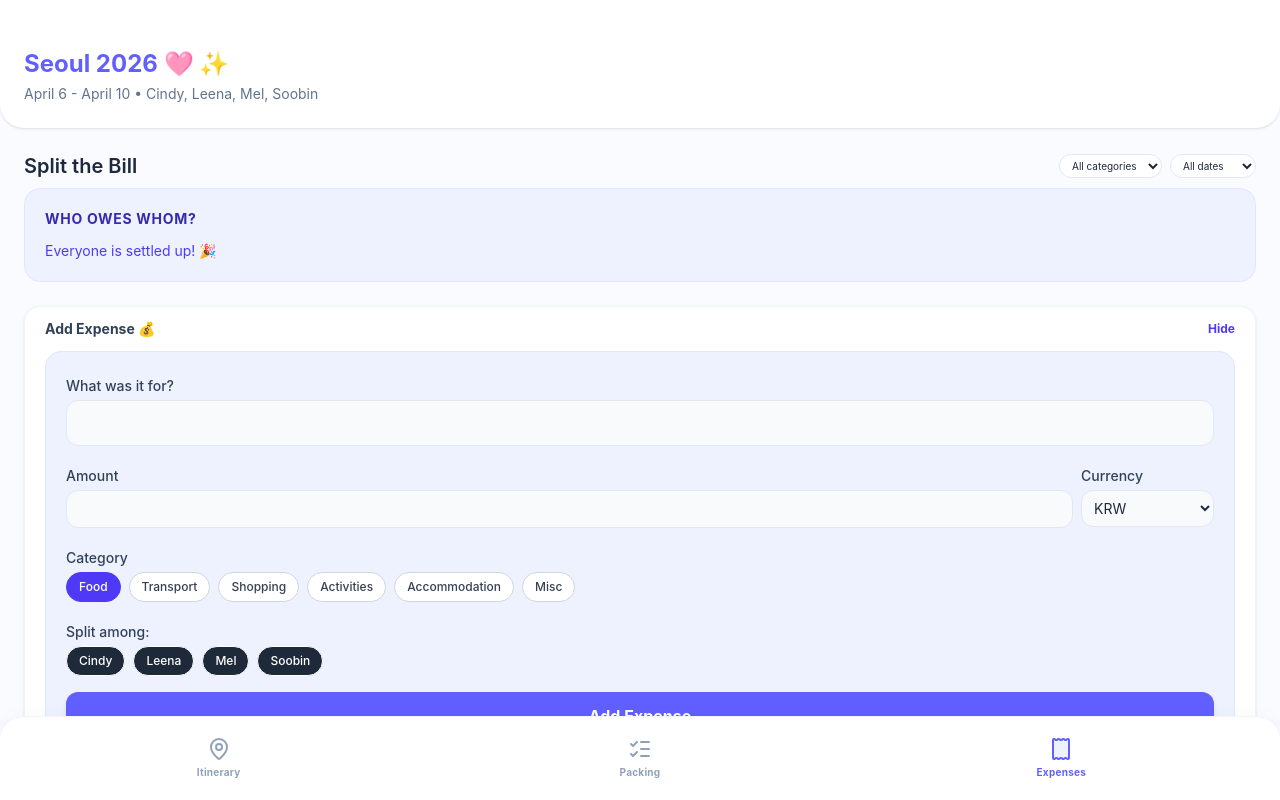
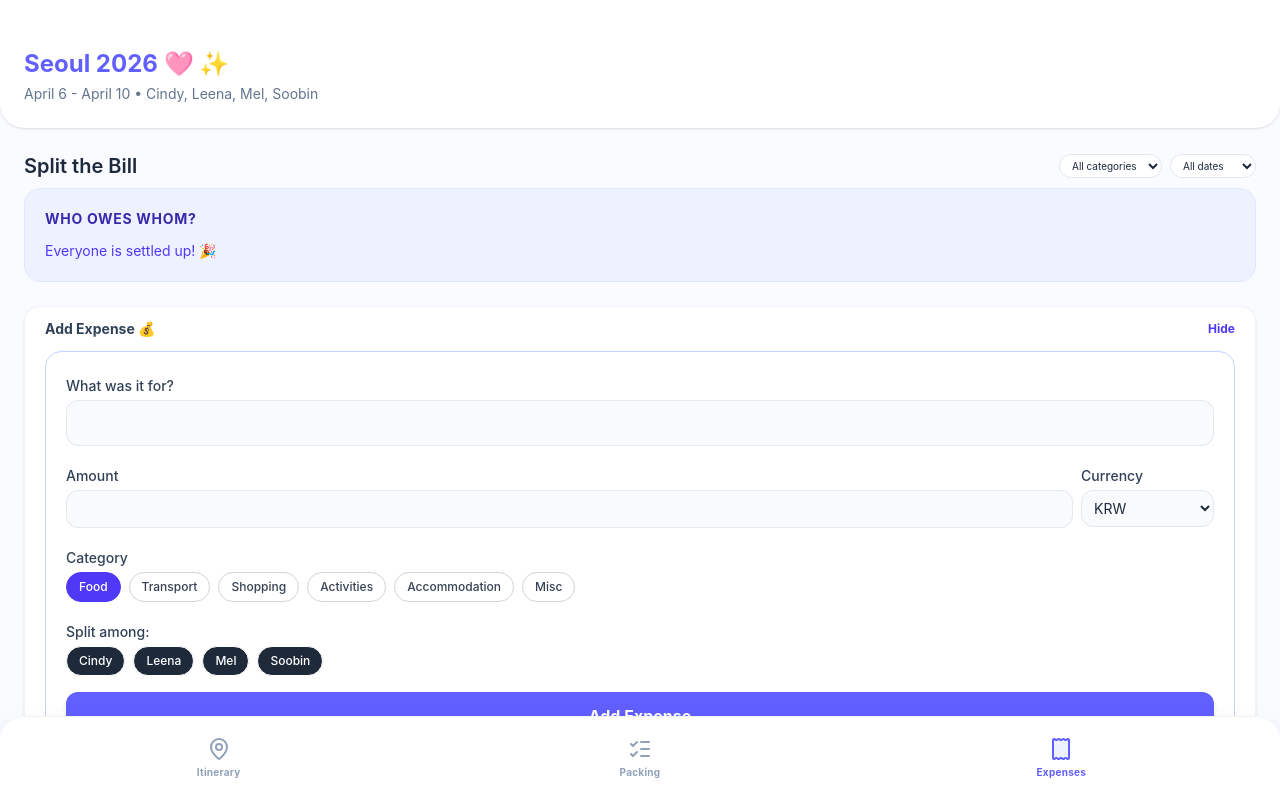
Before and after one commit to cindy-hui/korea-trip-2026, a React (Vite) app: page / in a window 1280 px wide. Both pictures are taken after a click on the button "Expenses". Built offline with nearby package versions, Linux system fonts and the light colour scheme.

Commit message:
changed add expense bg to white

```diff
--- a/src/App.jsx
+++ b/src/App.jsx
@@ -711,7 +711,7 @@ function ExpenseForm({
 
 
   return (
-    <form onSubmit={onSubmit} className="bg-indigo-50 p-5 border border-indigo-100 rounded-2xl space-y-4">
+    <form onSubmit={onSubmit} className="bg-white p-5 border border-indigo-200 rounded-2xl space-y-4">
       <div>
         <label className="text-sm font-medium text-slate-700 leading-loose">What was it for?</label>
         <input
```
